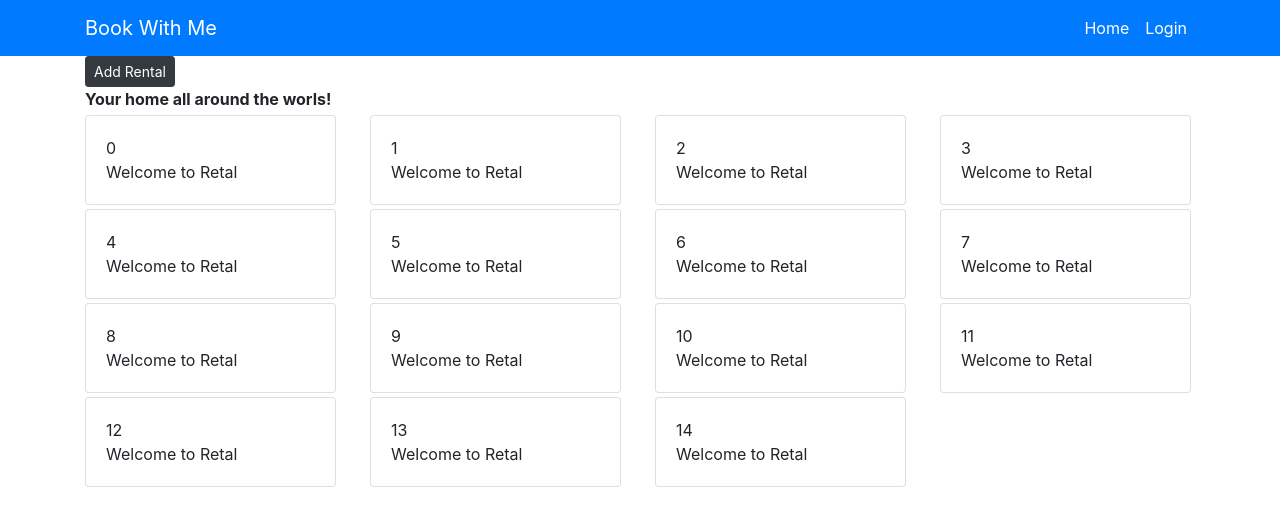
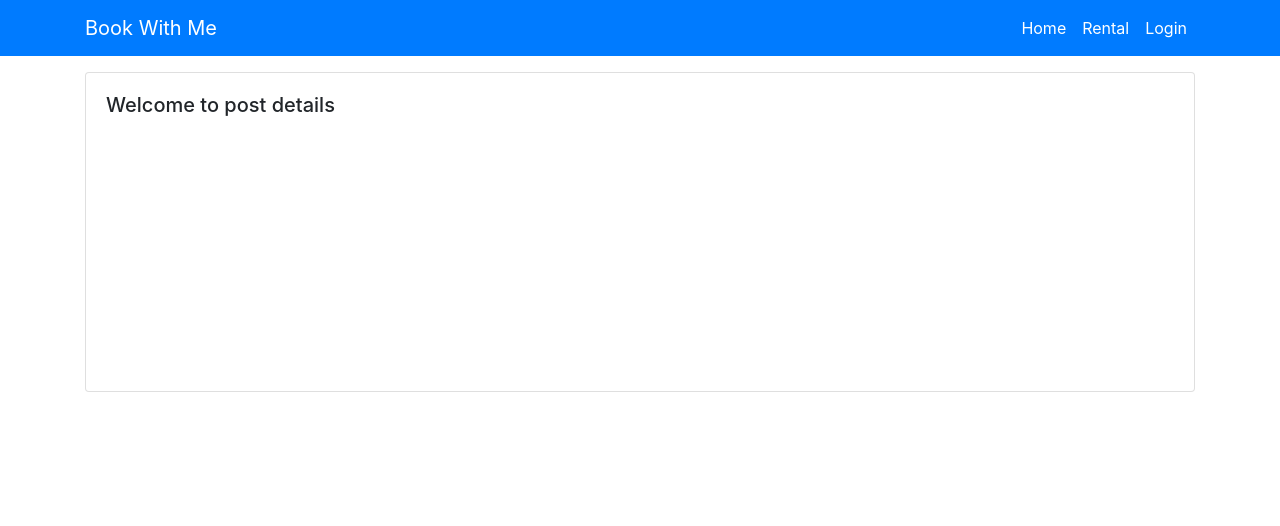
Before and after one commit to Ramprits/rent, a React (Create React App) app: page /home/1 in a window 1280 px wide. Shown: the top 526 px of the page. Built offline with nearby package versions, Linux system fonts and the light colour scheme.

Commit message:
router added in this application

```diff
--- a/src/App.js
+++ b/src/App.js
@@ -1,17 +1,24 @@
 import React, { Component } from "react";
+import { BrowserRouter, Route, Redirect } from "react-router-dom";
 import Header from "./shared/Header";
 import Home from "./components/home/home";
+import PostDetails from "./components/home/post-details";
+
 import RentalList from "./components/rentals/rentalList";
 class App extends Component {
   render() {
     return (
-      <div>
-        <Header />
-        <div className="container">
-          <Home />
-          <RentalList />
+      <BrowserRouter>
+        <div>
+          <Header />
+          <div className="container">
+            <Route exact path="/" render={() => <Redirect to="/home" />} />
+            <Route exact path="/home" component={Home} />
+            <Route exact path="/home/:id" component={PostDetails} />
+            <Route exact path="/rentalList" component={RentalList} />
+          </div>
         </div>
-      </div>
+      </BrowserRouter>
     );
   }
 }
--- a/src/components/home/home.js
+++ b/src/components/home/home.js
@@ -1,11 +1,44 @@
-import React, { Component } from 'react'
+import React, { Component } from "react";
+import {Link} from 'react-router-dom';
+import axios from "axios";
+import News from "./news";
 
 export default class Home extends Component {
+  constructor(props) {
+    super(props);
+    console.log(props);
+    this.state = {
+      posts: []
+    };
+  }
+
+  componentDidMount() {
+    axios.get("https://jsonplaceholder.typicode.com/posts").then(res => {
+      const posts = res.data;
+      this.setState({
+        posts
+      });
+    });
+  }
+
   render() {
     return (
-      <div>
+      <div className="row">
+        {this.state.posts.map((posts, index) => {
+          return (
+           <div className="col-md-3">
+            <Link to={`/home/${posts.id}`}>
+            <News
 
+              key={index}
+              title={posts.title}
+              body={posts.body}
+              />
+              </Link>
+              </div>
+          );
+        })}
       </div>
-    )
+    );
   }
 }
--- /dev/null
+++ b/src/components/home/news.js
@@ -0,0 +1,23 @@
+import React from "react";
+
+const News = props => {
+  return (
+    <div className={props.className}>
+      <div
+        className="card"
+        style={{
+          marginTop: "1rem",
+          height: "20rem",
+          cursor: "pointer"
+        }}
+      >
+        <div className="card-body">
+          <h5 className="card-title">{props.title}</h5>
+          <p className="card-text">{props.body}</p>
+        </div>
+      </div>
+    </div>
+  );
+};
+
+export default News;
--- /dev/null
+++ b/src/components/home/post-details.js
@@ -0,0 +1,22 @@
+import React from "react";
+const PostDetails = props => {
+  return (
+    <div>
+      <div
+        className="card"
+        style={{
+          marginTop: "1rem",
+          height: "20rem",
+          cursor: "pointer"
+        }}
+      >
+        <div className="card-body">
+          <h5 className="card-title">Welcome to post details</h5>
+          <p className="card-text">{props.body}</p>
+        </div>
+      </div>
+    </div>
+  );
+};
+
+export default PostDetails;
--- a/src/shared/Header.js
+++ b/src/shared/Header.js
@@ -23,10 +23,18 @@ const Header = props => {
           <div className="collapse navbar-collapse" id="navbarSupportedContent">
             <ul className="navbar-nav ml-auto">
               <li className="nav-item active">
-                <a className="nav-link" href="https://google.com">
+                <a className="nav-link" href="/home">
                   Home
                 </a>
               </li>
+
+              <li className="nav-item active">
+                <a className="nav-link" href="/rentalList">
+                  Rental
+                </a>
+              </li>
+
+
               <li className="nav-item active">
                 <a className="nav-link" href="https://google.com">
                   Login
```
Also changed, not shown: package.json (+6 -1 lines), 1 other file (tests, documents, lock files or other folders).
